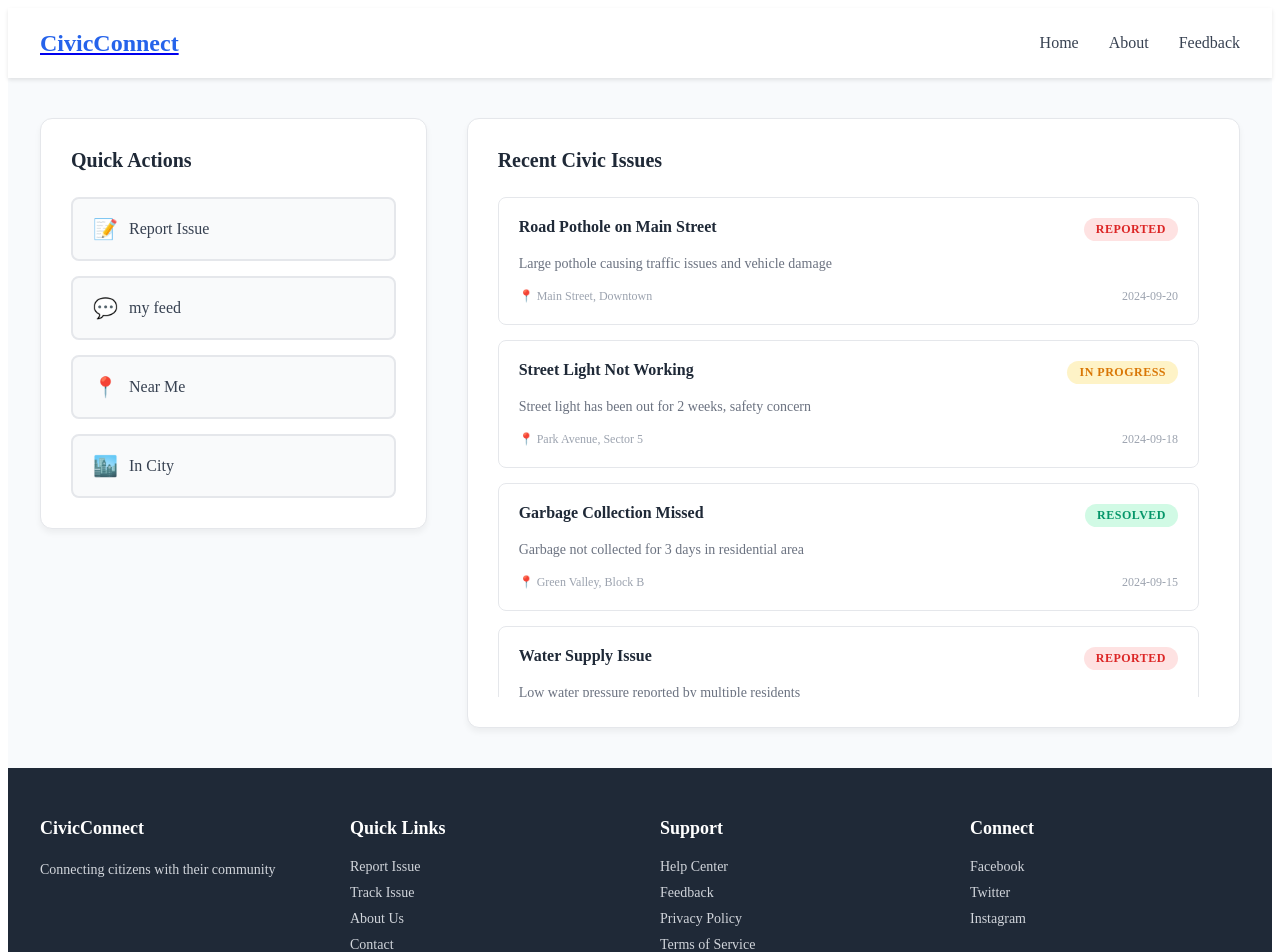
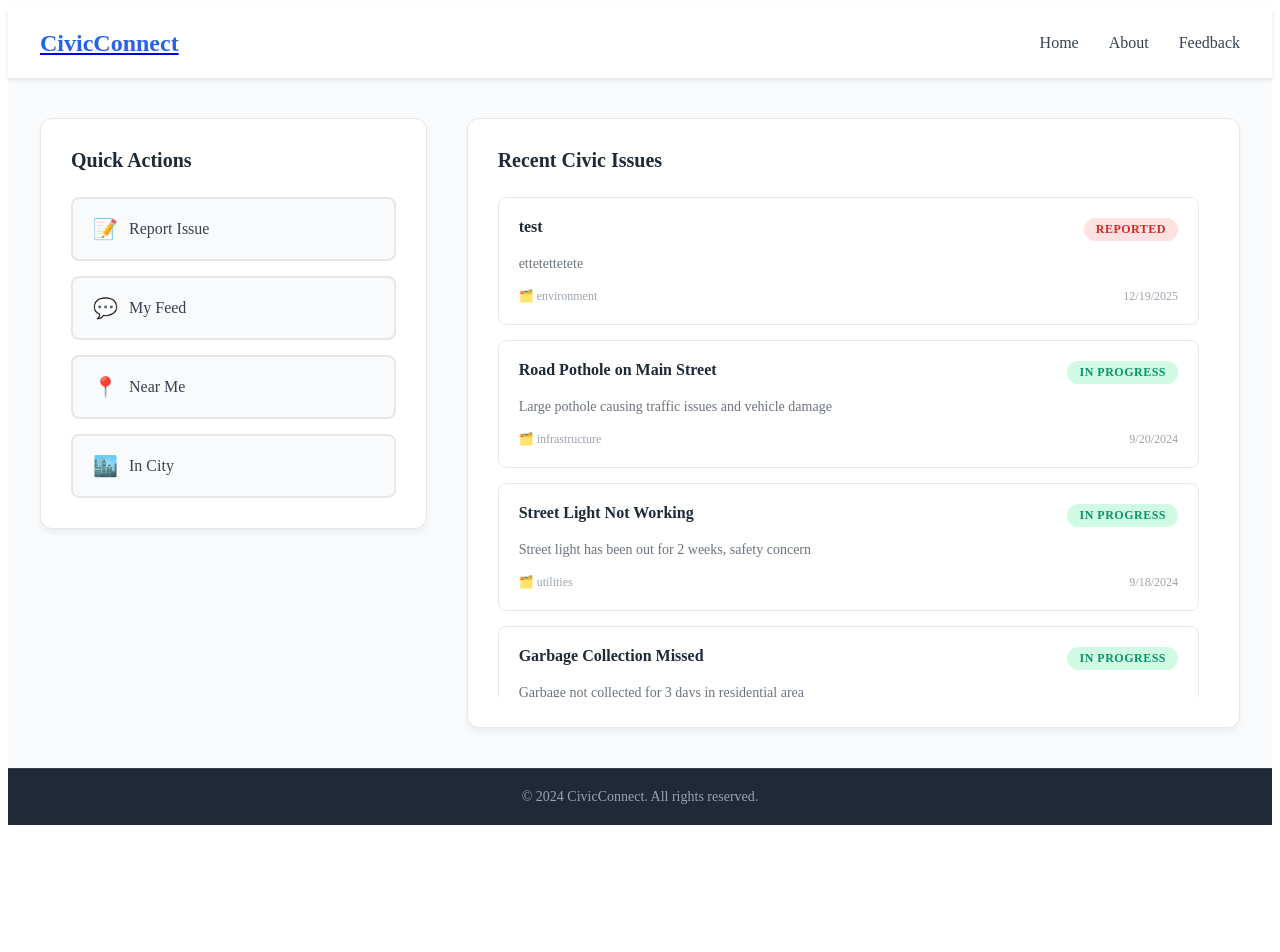
Before and after one commit to Anurag2618g/UrbanFix, a Next.js app: page /public-user/dashboard in a window 1280 px wide. Shown: the top 952 px of the page. After the commit the page ends 833 px from the top, so only its background shows below. Built offline with nearby package versions, Linux system fonts and the light colour scheme.

Commit message:
created submit route

```diff
--- /dev/null
+++ b/issue-data/issues.json
@@ -0,0 +1,19 @@
+[
+  {
+    "issueTitle": "test",
+    "issueCategory": "environment",
+    "priority": "high",
+    "textDescription": "ettetettetete",
+    "reporterName": "test",
+    "reporterEmail": "test@gmail.com",
+    "createdAt": "2025-12-19T05:24:44.449Z",
+    "id": "ISS-1766121884449",
+    "files": {
+      "images": [],
+      "videos": [
+        "WhatsApp Video 2025-12-19 at 10.34.27.mp4"
+      ],
+      "audio": null
+    }
+  }
+]
--- a/package.json
+++ b/package.json
@@ -2,6 +2,7 @@
   "name": "care-connect",
   "version": "0.1.0",
   "private": true,
+  "type": "module",
   "scripts": {
     "dev": "next dev --turbopack",
     "build": "next build --turbopack",
--- /dev/null
+++ b/src/app/api/submit/route.js
@@ -0,0 +1,74 @@
+// app/api/submit/route.js
+import fs from "fs";
+import path from "path";
+
+export async function POST(req) {
+  try {
+    const formData = await req.formData();
+
+    // ---- TEXT FIELDS ----
+    const issueData = {
+      issueTitle: formData.get("issueTitle"),
+      issueCategory: formData.get("issueCategory"),
+      priority: formData.get("priority"),
+      textDescription: formData.get("textDescription"),
+      reporterName: formData.get("reporterName"),
+      reporterEmail: formData.get("reporterEmail"),
+      createdAt: new Date().toISOString(),
+      id: `ISS-${Date.now()}`
+    };
+
+    // Basic validation
+    if (!issueData.issueTitle || !issueData.issueCategory || !issueData.reporterEmail) {
+      return Response.json(
+        { success: false, error: "Missing required fields" },
+        { status: 400 }
+      );
+    }
+
+    // ---- DIRECTORIES ----
+    const baseDir = path.join(process.cwd(), "issue-data");
+    const fileDir = path.join(baseDir, issueData.id);
+    fs.mkdirSync(fileDir, { recursive: true });
+
+    // ---- FILE HANDLING ----
+    const savedFiles = { images: [], videos: [], audio: null };
+
+    for (const [key, value] of formData.entries()) {
+      if (value instanceof File) {
+        const buffer = Buffer.from(await value.arrayBuffer());
+        const filePath = path.join(fileDir, value.name);
+        fs.writeFileSync(filePath, buffer);
+
+        if (key.startsWith("images")) savedFiles.images.push(value.name);
+        if (key.startsWith("videos")) savedFiles.videos.push(value.name);
+        if (key === "audio") savedFiles.audio = value.name;
+      }
+    }
+
+    issueData.files = savedFiles;
+
+    // ---- SAVE JSON ----
+    const jsonPath = path.join(baseDir, "issues.json");
+    let existing = [];
+
+    if (fs.existsSync(jsonPath)) {
+      existing = JSON.parse(fs.readFileSync(jsonPath, "utf8"));
+    }
+
+    existing.push(issueData);
+    fs.writeFileSync(jsonPath, JSON.stringify(existing, null, 2));
+
+    return Response.json({
+      success: true,
+      issueId: issueData.id
+    });
+
+  } catch (err) {
+    console.error("SUBMIT ERROR:", err);
+    return Response.json(
+      { success: false, error: "Internal server error" },
+      { status: 500 }
+    );
+  }
+}
--- a/src/app/layout.js
+++ b/src/app/layout.js
@@ -12,8 +12,8 @@ const geistMono = Geist_Mono({
 });
 
 export const metadata = {
-  title: "Create Next App",
-  description: "Generated by create next app",
+  title: "UrbanFix",
+  // description: "Generated by create next app",
 };
 
 export default function RootLayout({ children }) {
--- a/src/app/public-user/dashboard/page.js
+++ b/src/app/public-user/dashboard/page.js
@@ -1,67 +1,83 @@
-// pages/index.js
-import Head from 'next/head';
-import Link from 'next/link';
-import styles from '../../style/au-dashboard.module.css';
+'use client'
 
+import { useEffect, useState } from "react";
+import Head from "next/head";
+import Link from "next/link";
+import styles from "../../style/au-dashboard.module.css";
+
+const FAKE_ISSUES = [
+  {
+    id: "FAKE-1",
+    issueTitle: "Road Pothole on Main Street",
+    textDescription:
+      "Large pothole causing traffic issues and vehicle damage",
+    issueCategory: "infrastructure",
+    createdAt: "2024-09-20",
+    fake: true
+  },
+  {
+    id: "FAKE-2",
+    issueTitle: "Street Light Not Working",
+    textDescription:
+      "Street light has been out for 2 weeks, safety concern",
+    issueCategory: "utilities",
+    createdAt: "2024-09-18",
+    fake: true
+  },
+  {
+    id: "FAKE-3",
+    issueTitle: "Garbage Collection Missed",
+    textDescription:
+      "Garbage not collected for 3 days in residential area",
+    issueCategory: "waste",
+    createdAt: "2024-09-15",
+    fake: true
+  },
+  {
+    id: "FAKE-4",
+    issueTitle: "Water Supply Issue",
+    textDescription:
+      "Low water pressure reported by multiple residents",
+    issueCategory: "utilities",
+    createdAt: "2024-09-22",
+    fake: true
+  }
+];
 
 export default function Home() {
-  // Sample civic issues data
-  const civicIssues = [
-    {
-      id: 1,
-      title: "Road Pothole on Main Street",
-      description: "Large pothole causing traffic issues and vehicle damage",
-      location: "Main Street, Downtown",
-      status: "Reported",
-      date: "2024-09-20"
-    },
-    {
-      id: 2,
-      title: "Street Light Not Working",
-      description: "Street light has been out for 2 weeks, safety concern",
-      location: "Park Avenue, Sector 5",
-      status: "In Progress",
-      date: "2024-09-18"
-    },
-    {
-      id: 3,
-      title: "Garbage Collection Missed",
-      description: "Garbage not collected for 3 days in residential area",
-      location: "Green Valley, Block B",
-      status: "Resolved",
-      date: "2024-09-15"
-    },
-    {
-      id: 4,
-      title: "Water Supply Issue",
-      description: "Low water pressure reported by multiple residents",
-      location: "Civil Lines, Ward 12",
-      status: "Reported",
-      date: "2024-09-22"
-    },
-    {
-      id: 5,
-      title: "Broken Sidewalk",
-      description: "Cracked sidewalk poses risk to pedestrians",
-      location: "Market Road, Near Bus Stop",
-      status: "In Progress",
-      date: "2024-09-19"
-    },
-    {
-      id: 6,
-      title: "Noise Pollution",
-      description: "Construction work during prohibited hours",
-      location: "Residential Area, Sector 8",
-      status: "Reported",
-      date: "2024-09-21"
+  const [civicIssues, setCivicIssues] = useState([]);
+  const [loading, setLoading] = useState(true);
+
+  useEffect(() => {
+    const fetchIssues = async () => {
+      try {
+        const res = await fetch("/api/issues");
+        const realIssues = await res.json();
+
+        // Real issues first, fake ones after
+        setCivicIssues([
+          ...realIssues.reverse(),
+          ...FAKE_ISSUES
+        ]);
+      } catch (err) {
+        console.error("Failed to fetch issues", err);
+        setCivicIssues(FAKE_ISSUES);
+      } finally {
+        setLoading(false);
       }
-  ];
+    };
+
+    fetchIssues();
+  }, []);
 
   return (
     <div className={styles.container}>
       <Head>
         <title>CivicConnect - Public Issues Platform</title>
-        <meta name="description" content="Report and track civic issues in your community" />
+        <meta
+          name="description"
+          content="Report and track civic issues in your community"
+        />
         <link rel="icon" href="/favicon.ico" />
       </Head>
 
@@ -74,29 +90,38 @@ export default function Home() {
             </Link>
           </div>
           <nav className={styles.navigation}>
-            <Link href="/public-user/dashboard" className={styles.navLink}>Home</Link>
-            <Link href="/public-user/about" className={styles.navLink}>About</Link>
-            <Link href="/public-user/feedback" className={styles.navLink}>Feedback</Link>
+            <Link href="/public-user/dashboard" className={styles.navLink}>
+              Home
+            </Link>
+            <Link href="/public-user/about" className={styles.navLink}>
+              About
+            </Link>
+            <Link href="/public-user/feedback" className={styles.navLink}>
+              Feedback
+            </Link>
           </nav>
         </div>
       </header>
 
-      {/* Main Content */}
+      {/* Main */}
       <main className={styles.main}>
         <div className={styles.mainContainer}>
-          {/* Left Side - User Actions */}
+          {/* Left Panel */}
           <div className={styles.leftPanel}>
             <div className={styles.actionCard}>
               <h3>Quick Actions</h3>
               <div className={styles.actionButtons}>
-                <Link href="/public-user/reporting_issue" className={styles.actionButton}>
+                <Link
+                  href="/public-user/reporting_issue"
+                  className={styles.actionButton}
+                >
                   <div className={styles.buttonIcon}>📝</div>
                   <span>Report Issue</span>
                 </Link>
 
                 <Link href="/my-feedback" className={styles.actionButton}>
                   <div className={styles.buttonIcon}>💬</div>
-                  <span>my feed</span>
+                  <span>My Feed</span>
                 </Link>
 
                 <Link href="/near-me" className={styles.actionButton}>
@@ -112,23 +137,43 @@ export default function Home() {
             </div>
           </div>
 
-          {/* Right Side - Civic Issues */}
+          {/* Right Panel */}
           <div className={styles.rightPanel}>
             <div className={styles.issuesCard}>
               <h3>Recent Civic Issues</h3>
+
               <div className={styles.issuesContainer}>
-                {civicIssues.map((issue) => (
+                {loading && <p>Loading issues...</p>}
+
+                {!loading &&
+                  civicIssues.map((issue) => (
                     <div key={issue.id} className={styles.issueItem}>
                       <div className={styles.issueHeader}>
-                      <h4>{issue.title}</h4>
-                      <span className={`${styles.status} ${styles[issue.status.toLowerCase().replace(' ', '')]}`}>
-                        {issue.status}
+                        <h4>{issue.issueTitle}</h4>
+
+                        <span
+                          className={`${styles.status} ${
+                            issue.fake
+                              ? styles.resolved
+                              : styles.reported
+                          }`}
+                        >
+                          {issue.fake ? "In progress" : "Reported"}
                         </span>
                       </div>
-                    <p className={styles.issueDescription}>{issue.description}</p>
+
+                      <p className={styles.issueDescription}>
+                        {issue.textDescription ||
+                          "No description provided"}
+                      </p>
+
                       <div className={styles.issueFooter}>
-                      <span className={styles.issueLocation}>📍 {issue.location}</span>
-                      <span className={styles.issueDate}>{issue.date}</span>
+                        <span className={styles.issueLocation}>
+                          🗂️ {issue.issueCategory}
+                        </span>
+                        <span className={styles.issueDate}>
+                          {new Date(issue.createdAt).toLocaleDateString()}
+                        </span>
                       </div>
                     </div>
                   ))}
@@ -140,38 +185,6 @@ export default function Home() {
 
       {/* Footer */}
       <footer className={styles.footer}>
-        <div className={styles.footerContainer}>
-          <div className={styles.footerSection}>
-            <h4>CivicConnect</h4>
-            <p>Connecting citizens with their community</p>
-          </div>
-
-          <div className={styles.footerSection}>
-            <h4>Quick Links</h4>
-            <Link href="/report-issue" className={styles.footerLink}>Report Issue</Link>
-            <Link href="/track-issue" className={styles.footerLink}>Track Issue</Link>
-            <Link href="/about" className={styles.footerLink}>About Us</Link>
-            <Link href="/contact" className={styles.footerLink}>Contact</Link>
-          </div>
-
-          <div className={styles.footerSection}>
-            <h4>Support</h4>
-            <Link href="/help" className={styles.footerLink}>Help Center</Link>
-            <Link href="/feedback" className={styles.footerLink}>Feedback</Link>
-            <Link href="/privacy" className={styles.footerLink}>Privacy Policy</Link>
-            <Link href="/terms" className={styles.footerLink}>Terms of Service</Link>
-          </div>
-
-          <div className={styles.footerSection}>
-            <h4>Connect</h4>
-            <div className={styles.socialLinks}>
-              <a href="#" className={styles.socialLink}>Facebook</a>
-              <a href="#" className={styles.socialLink}>Twitter</a>
-              <a href="#" className={styles.socialLink}>Instagram</a>
-            </div>
-          </div>
-        </div>
-
         <div className={styles.footerBottom}>
           <p>&copy; 2024 CivicConnect. All rights reserved.</p>
         </div>
```
Also changed, not shown: src/app/api/issues/route.js (added, +23 -0 lines), authority-data.txt. Lines whose indentation alone changed are shown as unchanged.
